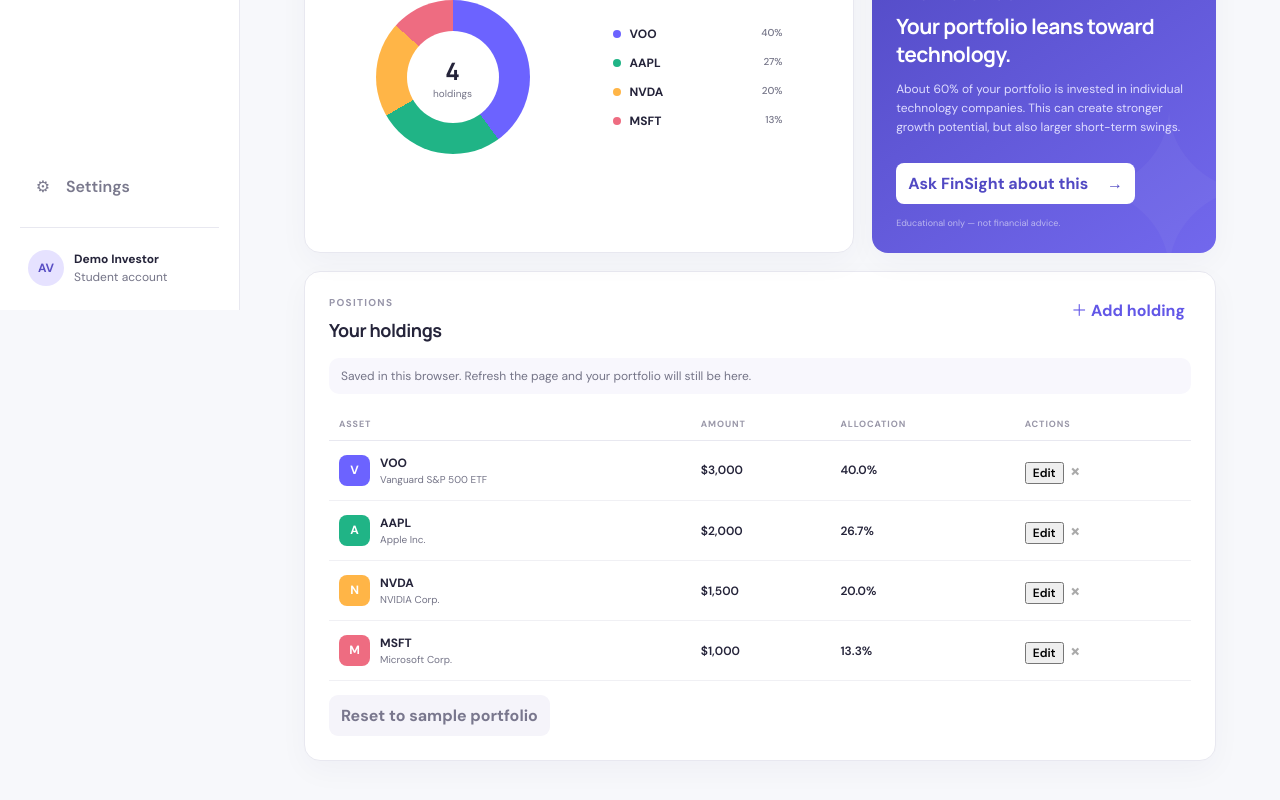
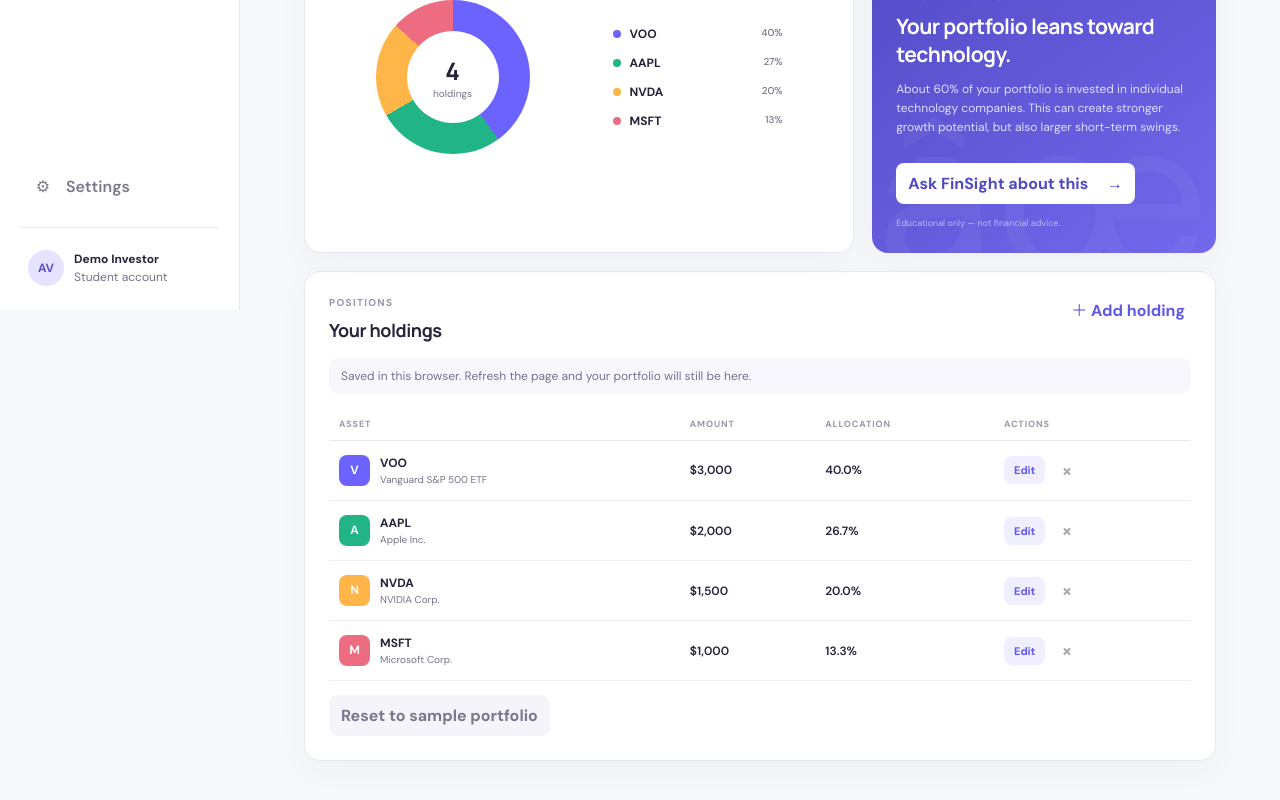
Before and after one commit to ananyavalati/FinSight-AI, a React (Vite) app: page / in a window 1280 px wide. Shown: the part 490-1290 px from the top of the page. Built offline with nearby package versions, Linux system fonts and the light colour scheme.

Commit message:
Add edit class to button styles in App.css

```diff
--- a/src/App.css
+++ b/src/App.css
@@ -21,7 +21,7 @@
 .add-form label { color: var(--muted); font-size: 12px; font-weight: 700; display: grid; gap: 6px; }
 .add-form input { border: 1px solid var(--line); border-radius: 9px; padding: 10px 12px; outline: none; }.add-form input:focus { border-color: var(--purple); }
 .form-error { flex-basis: 100%; color: #c95050; background: #fff2f2; border-radius: 9px; padding: 10px 12px; margin: 2px 0 0; font-size: 12px; font-weight: 700; }
-.text-button,.dots,.delete { background: none; border: 0; color: var(--purple); font-weight: 700; cursor: pointer; }
+.text-button,.dots,.delete,.edit { background: none; border: 0; color: var(--purple); font-weight: 700; cursor: pointer; }
 .metric-grid { display: grid; grid-template-columns: 1.7fr 1fr 1fr; gap: 18px; }
 .hero-card,.metric-card,.panel { background: #fff; border: 1px solid var(--line); border-radius: 16px; box-shadow: 0 10px 30px #29234b09; }
 .hero-card { padding: 22px 24px 0; overflow: hidden; min-height: 190px; position: relative; }.hero-card p,.metric-card p { color: var(--muted); margin: 0 0 8px; font-size: 13px; font-weight: 600; }
@@ -32,7 +32,7 @@
 .content-grid { display: grid; grid-template-columns: 1.6fr 1fr; gap: 18px; margin-top: 18px; }.panel { padding: 24px; }.panel-heading { display: flex; justify-content: space-between; align-items: flex-start; }.panel h2 { font: 700 18px 'Manrope'; margin: 0; letter-spacing: -.025em; }
 .allocation { display: flex; align-items: center; justify-content: space-around; padding: 22px 5px 4px; }.donut { width: 154px; height: 154px; border-radius: 50%; display: grid; place-items: center; position: relative; }.donut:after { content:''; position: absolute; width: 92px; height: 92px; border-radius: 50%; background: #fff; }.donut span { z-index: 1; text-align: center; color: var(--muted); font-size: 10px; }.donut strong { display: block; color: var(--ink); font: 700 24px 'Manrope'; }
 .legend { display: grid; gap: 13px; min-width: 170px; }.legend>div { display: flex; gap: 9px; align-items: center; }.legend i { width: 8px; height: 8px; border-radius: 50%; }.legend span { font-weight: 700; font-size: 12px; flex: 1; }.legend small { float: right; margin-left: 36px; color: var(--muted); font-weight: 500; }
-.insight { background: linear-gradient(145deg,#5149c3,#7268ed); color: #fff; border: 0; position: relative; overflow: hidden; }.insight:after { content:'✦'; position: absolute; color: #ffffff0a; font-size: 220px; right: -45px; bottom: -85px; }.sparkle { font-size: 27px; margin-bottom: 24px; }.insight .eyebrow { color: #cbc8ff; }.insight h2 { color: #fff; font-size: 21px; max-width: 330px; }.insight>p:not(.eyebrow) { color: #dfddff; font-size: 12px; line-height: 1.6; max-width: 400px; }.ask-button { position: relative; z-index: 1; border: 0; border-radius: 8px; background: #fff; color: #5149c3; padding: 10px 12px; font-weight: 700; margin: 13px 0; cursor: pointer; }.ask-button span { margin-left: 15px; }.insight>small { display: block; color: #bbb7ef; font-size: 9px; }
-.holdings { margin-top: 18px; }.save-note { color: var(--muted); background: #f8f7fd; border-radius: 10px; padding: 10px 12px; margin: 16px 0 0; font-size: 12px; }.table-wrap { overflow-x: auto; }table { width: 100%; border-collapse: collapse; margin-top: 14px; }th { color: #9997a8; font-size: 9px; letter-spacing: .1em; text-align: left; text-transform: uppercase; padding: 10px; border-bottom: 1px solid var(--line); }td { padding: 14px 10px; font-size: 12px; border-bottom: 1px solid #f0f0f4; font-weight: 600; }td:first-child { display: flex; align-items: center; gap: 10px; }.ticker-icon { color: #fff; width: 31px; height: 31px; display: grid; place-items: center; border-radius: 8px; font-weight: 700; }td strong,td small { display: block; }td small { color: var(--muted); font-weight: 400; font-size: 10px; margin-top: 2px; }.delete { color: #aaa; font-size: 19px; }.reset-button { border: 0; color: #79778d; background: #f5f4fa; border-radius: 9px; padding: 10px 12px; margin-top: 14px; font-weight: 700; cursor: pointer; }
+.insight { background: linear-gradient(145deg,#5149c3,#7268ed); color: #fff; border: 0; position: relative; overflow: hidden; }.insight:after { content:'âœ¦'; position: absolute; color: #ffffff0a; font-size: 220px; right: -45px; bottom: -85px; }.sparkle { font-size: 27px; margin-bottom: 24px; }.insight .eyebrow { color: #cbc8ff; }.insight h2 { color: #fff; font-size: 21px; max-width: 330px; }.insight>p:not(.eyebrow) { color: #dfddff; font-size: 12px; line-height: 1.6; max-width: 400px; }.ask-button { position: relative; z-index: 1; border: 0; border-radius: 8px; background: #fff; color: #5149c3; padding: 10px 12px; font-weight: 700; margin: 13px 0; cursor: pointer; }.ask-button span { margin-left: 15px; }.insight>small { display: block; color: #bbb7ef; font-size: 9px; }
+.holdings { margin-top: 18px; }.save-note { color: var(--muted); background: #f8f7fd; border-radius: 10px; padding: 10px 12px; margin: 16px 0 0; font-size: 12px; }.table-wrap { overflow-x: auto; }table { width: 100%; border-collapse: collapse; margin-top: 14px; }th { color: #9997a8; font-size: 9px; letter-spacing: .1em; text-align: left; text-transform: uppercase; padding: 10px; border-bottom: 1px solid var(--line); }td { padding: 14px 10px; font-size: 12px; border-bottom: 1px solid #f0f0f4; font-weight: 600; }td:first-child { display: flex; align-items: center; gap: 10px; }.ticker-icon { color: #fff; width: 31px; height: 31px; display: grid; place-items: center; border-radius: 8px; font-weight: 700; }td strong,td small { display: block; }td small { color: var(--muted); font-weight: 400; font-size: 10px; margin-top: 2px; }.row-actions { display: flex; align-items: center; gap: 10px; }.edit { background: #f0efff; border-radius: 8px; padding: 7px 10px; font-size: 11px; }.delete { color: #aaa; font-size: 19px; }.reset-button { border: 0; color: #79778d; background: #f5f4fa; border-radius: 9px; padding: 10px 12px; margin-top: 14px; font-weight: 700; cursor: pointer; }
 @media(max-width: 900px){.sidebar{width:76px;padding:25px 10px}.brand>span:last-child,nav a:not(.active),nav a.active{font-size:0}.brand{padding:0;justify-content:center}.brand-mark{font-size:16px}.sidebar nav a{justify-content:center}.sidebar nav a span{font-size:18px}.sidebar-bottom{display:none}main{margin-left:76px}.metric-grid{grid-template-columns:1fr 1fr}.hero-card{grid-column:1/-1}.content-grid{grid-template-columns:1fr}}
 @media(max-width: 600px){main{padding:28px 16px 50px;margin-left:0}.sidebar{position:static;width:100%;height:64px;flex-direction:row;align-items:center;padding:10px 16px}.sidebar nav{margin:0 0 0 auto;display:flex}.sidebar nav a{display:none}.sidebar nav a.active{display:flex}.metric-grid{grid-template-columns:1fr}.hero-card{grid-column:auto}header{align-items:flex-start;gap:18px}.primary{white-space:nowrap}.add-form{flex-direction:column;align-items:stretch}.allocation{gap:20px}.donut{width:130px;height:130px}.donut:after{width:78px;height:78px}.legend{min-width:140px}.legend small{margin-left:15px}}
```
